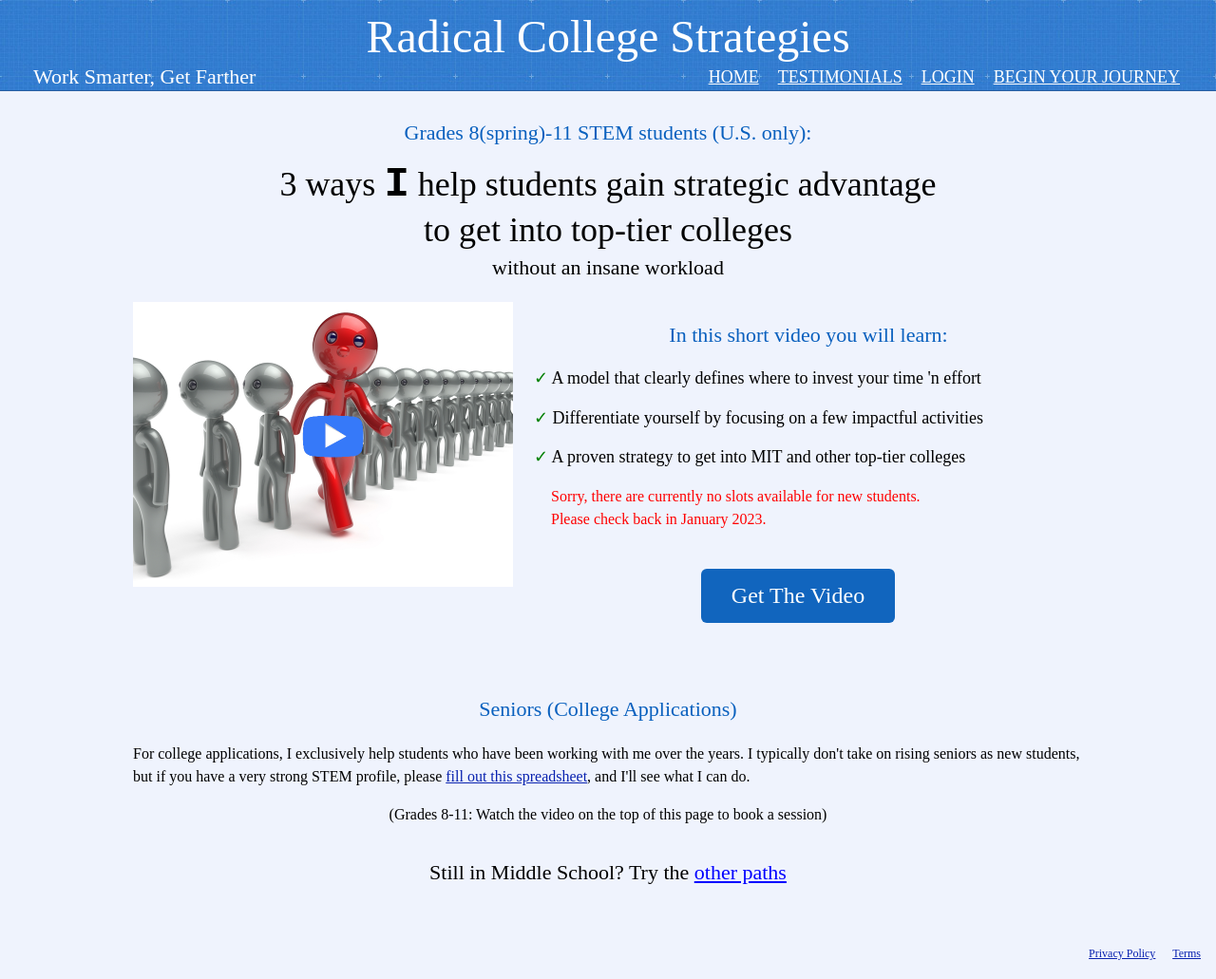
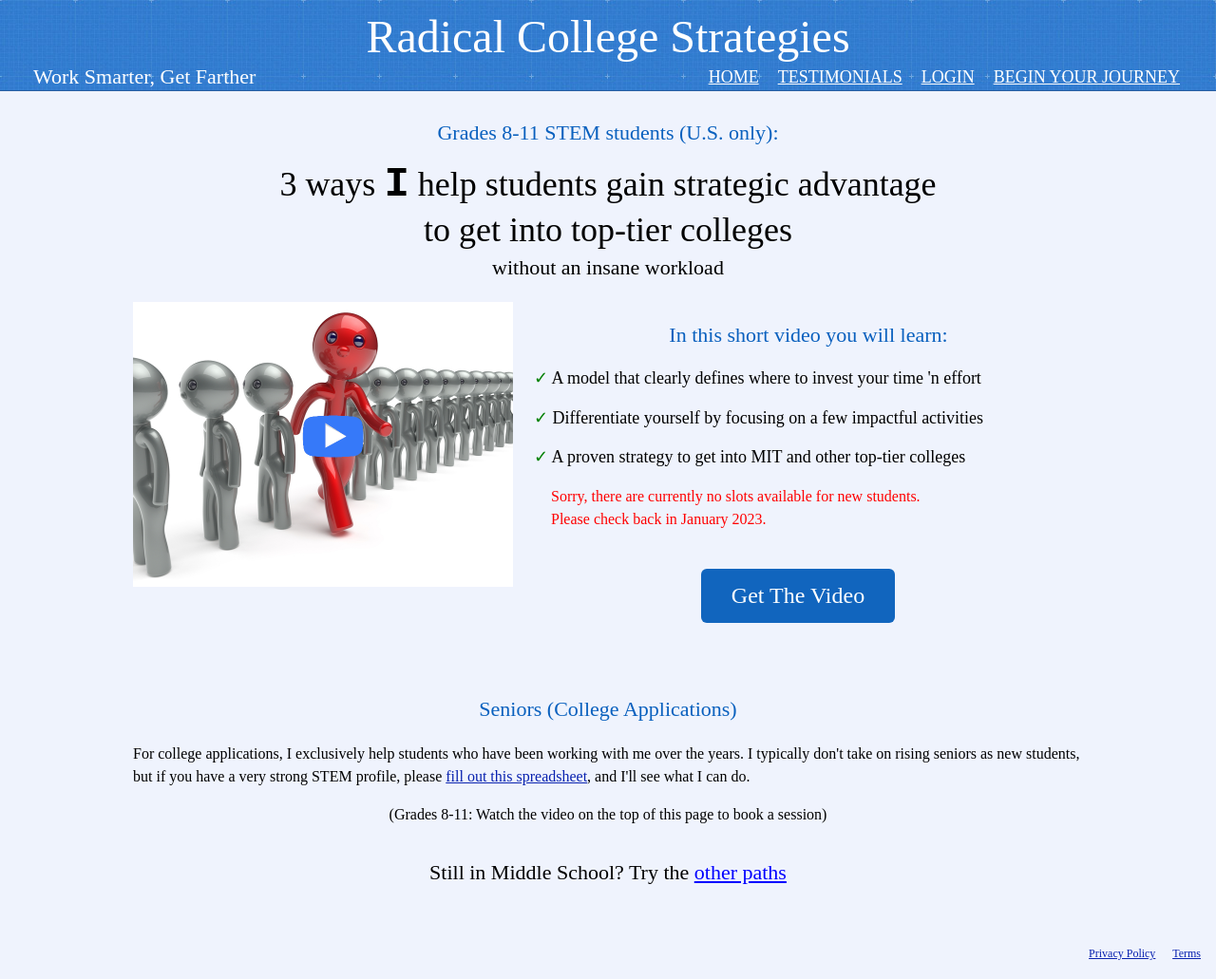
Before and after one commit to radicalcollegestrategies/radicalcollegestrategies.github.io, a Jekyll site: the page built from pages/HighSchool.md, in a window 1280 px wide. Shown: the whole page at 95% size. Built offline with Jekyll 4.4.1, drawn with Linux system fonts in a browser that asks for light colours; some web fonts are replaced.

```diff
--- a/pages/HighSchool.md
+++ b/pages/HighSchool.md
@@ -3,7 +3,7 @@ layout: default
 permalink: /HighSchool/
 ---
 <sectionpd>
-<h3 style="margin:10px;">Grades 8(spring)-11 STEM students (U.S. only):</h3>
+<h3 style="margin:10px;">Grades 8-11 STEM students (U.S. only):</h3>
 <!--div class="license" style="text-align:center;font-size:14px;">
     <a style="color:blue" href="#senior">Rising Seniors: Click here</a> &nbsp;&nbsp;&nbsp;&nbsp;&nbsp;
     <a style="color:blue" href="/MiddleSchool">Middle school students: Click here</a>
```
Also changed, not shown: pages/YourJourney.md (+2 -1 lines).
